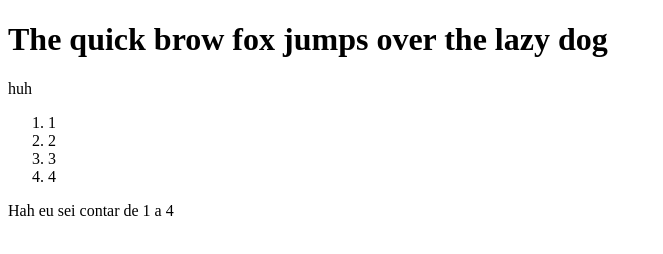
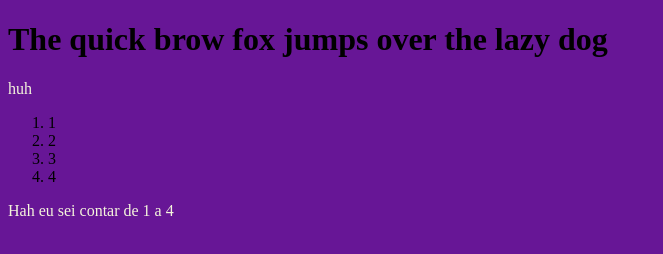
Before and after one commit to Brasforma/ExemploGit, a plain HTML site: page index.html in a window 1280 px wide. Shown: the whole page, without its empty margins (0-663 px from the left). Drawn offline with Linux system fonts and the light colour scheme.

Commit message:
Adicionado o CSS

```diff
--- /dev/null
+++ b/Style.css
@@ -0,0 +1,11 @@
+body {
+
+background-color: rgb(103, 22, 150);
+
+}
+
+p {
+
+color: beige;
+
+}
--- a/index.html
+++ b/index.html
@@ -4,6 +4,7 @@
     <meta charset="UTF-8">
     <meta http-equiv="X-UA-Compatible" content="IE=edge">
     <meta name="viewport" content="width=device-width, initial-scale=1.0">
+    <link rel="stylesheet" href="Style.css">
     <title>Document</title>
 </head>
 <body>
```
